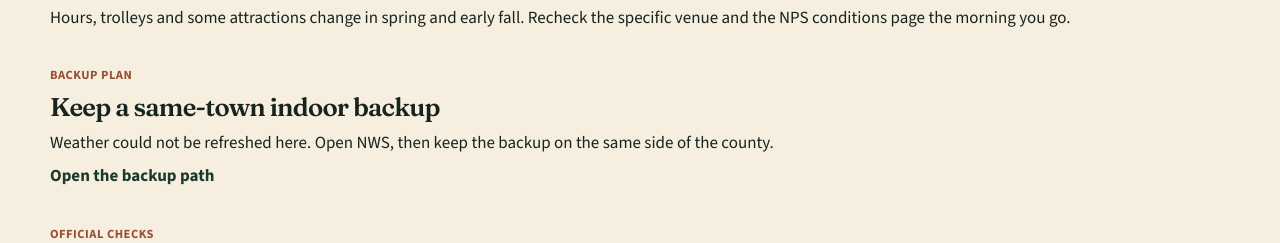
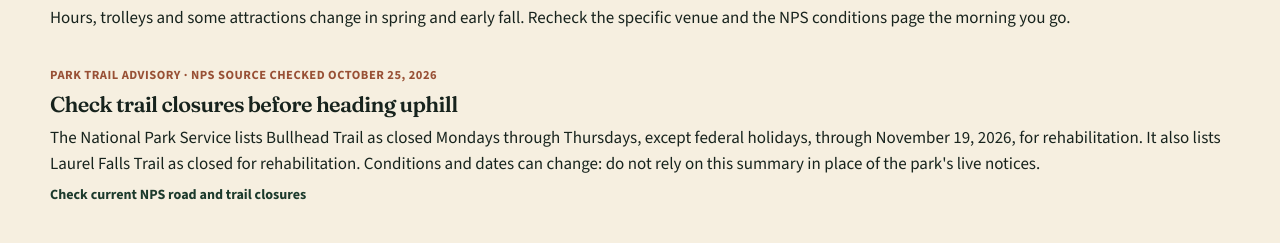
Before and after one commit to masondtorres/smokies-insider-guide, a Next.js app: page /today in a window 1280 px wide. Shown: the part 785-1028 px from the top of the page. Built offline with nearby package versions, Linux system fonts and the light colour scheme; no server answers.

Commit message:
Update Smokies daily trip guidance with confirmed NPS 2026 trail closures

```diff
--- a/src/app/today/page.tsx
+++ b/src/app/today/page.tsx
@@ -62,6 +62,12 @@ export default async function TodayPage() {
           <h2>{conditions.seasonal.title}</h2>
           <p>{conditions.seasonal.text}</p>
         </section>
+        <section className="today-block">
+          <p className="today-flag">Park trail advisory · NPS source checked October 25, 2026</p>
+          <h2>Check trail closures before heading uphill</h2>
+          <p>The National Park Service lists Bullhead Trail as closed Mondays through Thursdays, except federal holidays, through November 19, 2026, for rehabilitation. It also lists Laurel Falls Trail as closed for rehabilitation. Conditions and dates can change: do not rely on this summary in place of the park's live notices.</p>
+          <p className="today-meta"><a href="https://www.nps.gov/grsm/planyourvisit/temproadclose.htm" target="_blank" rel="noopener noreferrer">Check current NPS road and trail closures</a></p>
+        </section>
         <section className="today-block today-backup">
           <p className="today-flag">Backup plan</p>
           <h2>{conditions.backup.title}</h2>
@@ -82,7 +88,7 @@ export default async function TodayPage() {
           </div>
         </section>
       </div>
-      <JsonLd data={webPageSchema({ path: "/today", title: "Today in the Smokies | What to Check Before You Leave", description: metadata.description ?? "", dateModified: "2026-09-10" })} />
+      <JsonLd data={webPageSchema({ path: "/today", title: "Today in the Smokies | What to Check Before You Leave", description: metadata.description ?? "", dateModified: "2026-10-25" })} />
       <JsonLd data={breadcrumbSchema([{ name: "Home", url: "/" }, { name: "Today", url: "/today" }])} />
     </main>
   );
```
